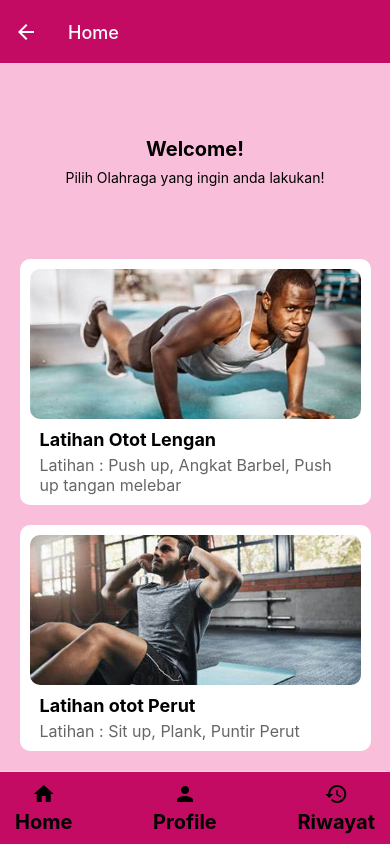
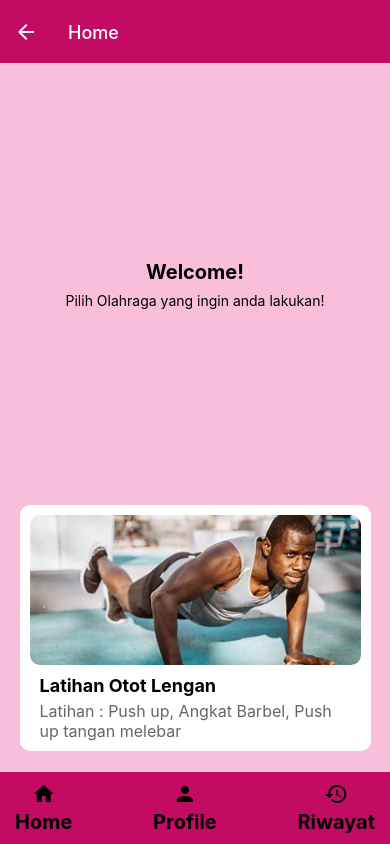
Before and after one commit to Gabrielpjt/GymbrosApp, a React Native app: screen /App in a window 390 px wide. Built offline with nearby package versions, Linux system fonts and the light colour scheme.

Commit message:
perbaiki home

```diff
--- a/screens/HomeScreen.js
+++ b/screens/HomeScreen.js
@@ -31,12 +31,12 @@ function HomeScreen({ navigation }) {
           navigation={navigation}
           screen="Push Up Biasa"
         />
-        <KelasBox
+        {/* <KelasBox
           judul="Latihan otot Perut"
           deskripsi="Latihan : Sit up, Plank, Puntir Perut"
           gambar={require('../assets/situp.jpeg')}
           navigation={navigation}
-        />
+        /> */}
         {/* Tambahkan KelasBox lainnya di sini */}
       </View>
       <Navbar navigation={navigation} />
```
